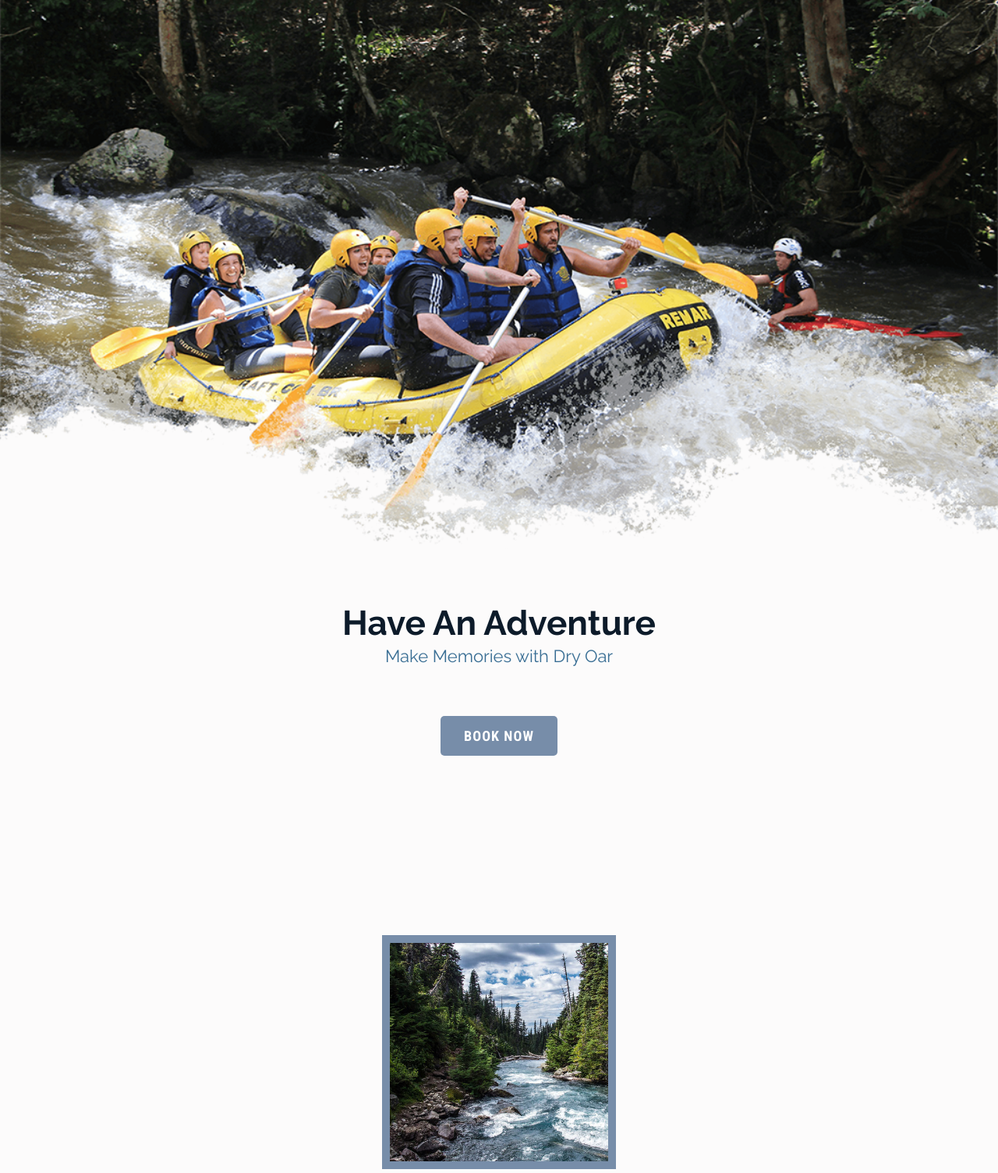
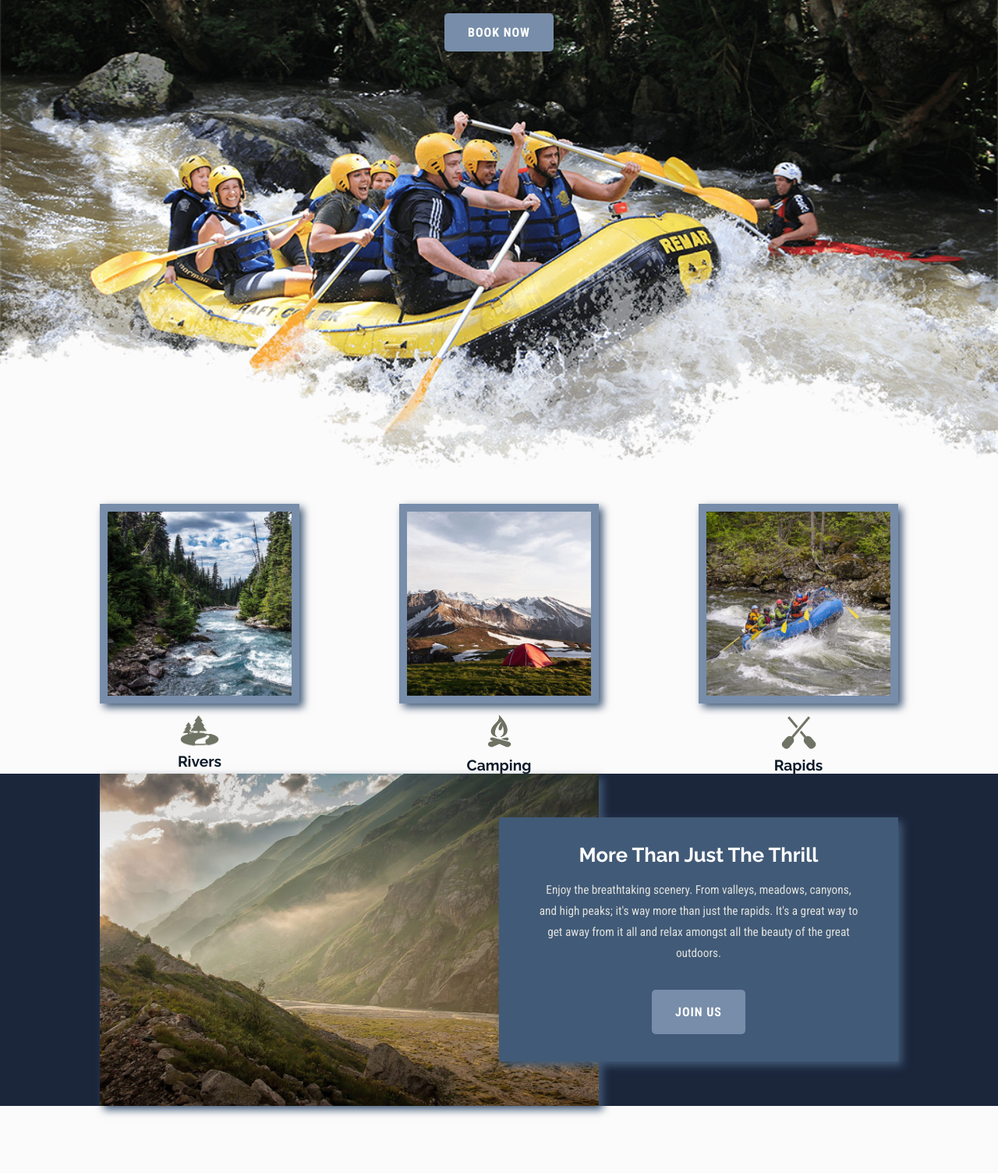
Before and after one commit to strawberrypiecake/wdd1301, a plain HTML site: page wwr/index.html in a window 1280 px wide. Shown: the part 212-1716 px from the top of the page at 78% size. Drawn offline with Linux system fonts and the light colour scheme.

Commit message:
Refactor CSS styles for layout and typography
Updated various styles for layout and typography, including changes to font sizes, display properties, and grid configurations.

```diff
--- a/wwr/styles/style.css
+++ b/wwr/styles/style.css
@@ -8,7 +8,7 @@
   --accent1-color: #415a77;
   --accent2-color: #1B263B;
 
-  --heading-font: "Raleway", sans-serif;
+  --heading-font: "Raleway", Arial, sans-serif;
   --paragraph-font: "Roboto Condensed", Helvetica, sans-serif;
 
   --headline-color-on-white: #0D1B2A;
@@ -33,10 +33,8 @@
 body {
   background-color: #fcfbfb;
   font-family: var(--paragraph-font);
-  font-size: 22px;
+  font-size: 18px;
   color: var(--paragraph-color-on-white);
-  margin: 0;
-  padding: 0;
 }
 
 /* === Page Container === */
@@ -51,10 +49,6 @@ h1, h2, h3, h4, h5, h6 {
   color: var(--headline-color-on-white);
 }
 
-h2 {
-  margin: 0;
-}
-
 /* === Paragraphs === */
 p {
   font-family: var(--paragraph-font);
@@ -63,40 +57,41 @@ p {
 }
 
 /* ================================
-   HEADER
+   HEADER — CSS Grid (2 columns)
 ================================ */
 header {
   background-color: var(--accent1-color);
-  display: flex;
-  align-items: center;
-  justify-content: space-between;
-  padding: 8px 20px;
+  display: grid;
+  grid-template-columns: 150px auto;
 }
 
 /* === Logo === */
 #logo_link {
   padding-top: 5px;
+  justify-self: center;
+  align-self: center;
 }
 
 .logo {
-  width: 50px;
+  width: 100px;
   display: block;
 }
 
-/* === Nav === */
+/* === Nav — Flexbox === */
 nav {
   display: flex;
-  gap: 2px;
+  justify-content: space-around;
+  align-items: center;
 }
 
 nav a {
   text-align: center;
   text-decoration: none;
-  padding: 35px;
+  padding: 35px 20px;
   color: var(--nav-link-color);
   font-family: var(--paragraph-font);
   font-weight: 400;
-  font-size: 0.85rem;
+  font-size: 0.95rem;
   transition: background-color 0.2s, color 0.2s;
 }
 
@@ -111,60 +106,51 @@ nav a:hover {
 }
 
 /* ================================
-   HERO
+   HERO — CSS Grid (3 columns)
 ================================ */
 #hero {
-  width: 100%;
+  display: grid;
+  grid-template-columns: 1fr 3fr 1fr;
+  margin-top: -100px;
 }
 
 #hero-box {
-  width: 100%;
-  overflow: hidden;
+  grid-column: 1 / 4;
+  grid-row: 1 / 3;
+  z-index: -1;
 }
 
 #hero-img {
   width: 100%;
   display: block;
-  object-fit: cover;
 }
 
 #hero-msg {
+  grid-column: 2 / 3;
+  grid-row: 1 / 2;
+  margin-top: 100px;
   text-align: center;
-  padding: 20px 20px 10px;
-  background-color: #fcfbfb;
+  padding: 20px;
 }
 
-#hero-msg h1,
 .home-title {
   font-family: var(--heading-font);
-  color: var(--headline-color-on-white);
-  font-size: 2em;
+  color: var(--headline-color-on-color);
+  font-size: 2.5em;
   font-weight: 700;
-  margin-bottom: 4px;
-  margin-top: 10px;
-  text-align: center;
-}
-
-#hero-msg h2 {
-  font-family: var(--paragraph-font);
-  color: var(--paragraph-color-on-white);
-  font-size: 0.95rem;
-  font-weight: 400;
   margin-bottom: 10px;
-  text-align: center;
 }
 
 #hero-msg h4 {
-  color: var(--paragraph-color-on-white);
-  text-align: center;
+  color: white;
   font-weight: 300;
-  margin-bottom: 14px;
+  margin-bottom: 20px;
 }
 
 /* === Button Box === */
 .button-box {
   text-align: center;
-  margin-bottom: 10px;
+  margin-top: 20px;
 }
 
 /* === Book & Join Buttons === */
@@ -174,51 +160,63 @@ nav a:hover {
   text-decoration: none;
   font-family: var(--paragraph-font);
   font-weight: 700;
-  font-size: 18px;
+  font-size: 1rem;
   letter-spacing: 0.06em;
   text-transform: uppercase;
   padding: 15px 30px;
-  margin-top: 50px;
   border-radius: 5px;
   display: inline-block;
   transition: background-color 0.2s;
 }
 
 .book:hover, .join:hover {
-  background-color: var(--accent1-color);
+  background-color: var(--accent2-color);
   color: #fff;
 }
 
 /* ================================
-   MAIN / CARDS
+   MAIN / HOME GRID — CSS Grid (10 equal fractions)
 ================================ */
 .home-grid {
-  display: block;
+  display: grid;
+  grid-template-columns: repeat(10, 1fr);
+}
+
+/* Ensure card and mountain images fill their grid cell */
+.card-img, .mountains {
   width: 100%;
+}
+
+/* === Card Sections === */
+main section {
   text-align: center;
 }
 
-main section {
-  text-align: center;
-  display: inline-block;
-  width: 100%;
-  padding: 10px 0 20px;
+.rivers-card {
+  grid-column: 2 / 4;
+  grid-row: 2 / 3;
 }
 
-/* Card images */
-.card-img {
-  display: block;
-  margin: 0 auto;
-  max-width: 300px;
-  width: 70%;
-  height: auto;
-  object-fit: cover;
-  border: 10px solid #778da9;
+.camping-card {
+  grid-column: 5 / 7;
+  grid-row: 2 / 3;
 }
 
-/* Box sizing for images */
-main section img {
-  box-sizing: border-box;
+.rapids-card {
+  grid-column: 8 / 10;
+  grid-row: 2 / 3;
+}
+
+/* === Card Image Enhancements === */
+.card-img {
+  border: 10px solid #778da9;
+  transition: transform .5s;
+  box-shadow: 5px 5px 10px #415a77;
+}
+
+.card-img:hover {
+  opacity: .6;
+  transform: scale(1.1);
 }
 
 /* Icons */
@@ -226,11 +224,6 @@ main section img {
   width: 50px;
   display: block;
   margin: 8px auto 4px;
-  padding-top: 10px;
-}
-
-.rivers-card, .camping-card, .rapids-card {
-  margin: 200px 0;
 }
 
 .rivers-card h2,
@@ -238,39 +231,32 @@ main section img {
 .rapids-card h2 {
   font-family: var(--heading-font);
   color: var(--headline-color-on-white);
-  font-size: 1.1rem;
-  margin-top: 2px;
+  font-size: 1.2rem;
+  margin-top: 6px;
 }
 
-/* ================================
-   BACKGROUND
-================================ */
+/* === Background Div === */
 #background {
-  height: 725px;
-  background-color: #1B263B;
-  display: block;
-  width: 100%;
+  grid-column: 1 / 11;
+  grid-row: 4 / 9;
+  background-color: var(--accent2-color);
 }
 
-/* ================================
-   MOUNTAINS IMAGE
-================================ */
+/* === Mountains Image === */
 .mountains {
-  display: block;
-  margin: 0 auto;
-  max-width: 300px;
-  width: 70%;
-  height: auto;
-  object-fit: cover;
+  grid-column: 2 / 7;
+  grid-row: 5 / 8;
+  box-shadow: 5px 5px 10px #415a77;
 }
 
-/* ================================
-   MSG SECTION
-================================ */
+/* === MSG Section === */
 .msg {
   background-color: var(--accent1-color);
+  padding: 35px;
+  grid-column: 6 / 10;
+  grid-row: 6 / 7;
+  box-shadow: 5px 5px 10px #415a77;
   text-align: center;
-  padding: 35px;
   line-height: 1.5em;
 }
 
@@ -283,27 +269,26 @@ main section img {
 
 .msg p {
   color: var(--primary-color);
-  font-size: 0.8em;
-  max-width: 700px;
-  margin: 0 auto 18px;
+  font-size: 0.85em;
+  margin-bottom: 18px;
   padding-bottom: 15px;
 }
 
 /* ================================
-   FOOTER
+   FOOTER — Flexbox
 ================================ */
 footer {
   background-color: var(--paragraph-background-color);
-  color: var(--headline-color-on-color);
-  text-align: center;
   padding: 25px 50px;
   margin-top: 200px;
+  display: flex;
+  justify-content: space-around;
+  align-items: center;
 }
 
 footer p {
   font-size: 1em;
   color: var(--primary-color);
-  margin-bottom: 6px;
 }
 
 footer a {
@@ -313,7 +298,7 @@ footer a {
 }
 
 footer a:hover {
-  color: var(--headline-color-on-color);
+  color: white;
 }
 
 footer p a:hover {
@@ -322,10 +307,10 @@ footer p a:hover {
 
 /* === Social Icons === */
 .social {
-  margin-top: 14px;
   display: flex;
   justify-content: center;
   gap: 12px;
+  align-items: center;
 }
 
 .social img {
@@ -333,10 +318,57 @@ footer p a:hover {
   height: 30px;
   object-fit: contain;
   display: block;
-  padding-top: 15px;
   transition: opacity 0.2s;
 }
 
 .social a:hover img {
   opacity: 0.7;
 }
+
+/* ================================
+   RESPONSIVE — Media Query
+   Must remain at bottom of file
+================================ */
+@media screen and (max-width: 900px) {
+  #hero, .home-grid {
+    display: block;
+    height: auto;
+  }
+  nav, footer {
+    flex-direction: column;
+  }
+  nav a {
+    display: block;
+    padding: 15px;
+  }
+  #hero {
+    margin-top: 0;
+  }
+  #hero-msg {
+    margin-top: 0;
+  }
+  #hero-msg h4 {
+    display: none;
+  }
+  #hero-msg h1 {
+    color: #415a77;
+  }
+  .home-title {
+    font-size: 25px;
+  }
+  .rivers-card, .camping-card, .rapids-card {
+    margin: 50px auto;
+    width: 60%;
+  }
+  #background {
+    display: none;
+  }
+  .mountains, .msg {
+    width: 80%;
+    display: block;
+    margin: 0 auto;
+  }
+  footer {
+    margin-top: 25px;
+  }
+}
```
